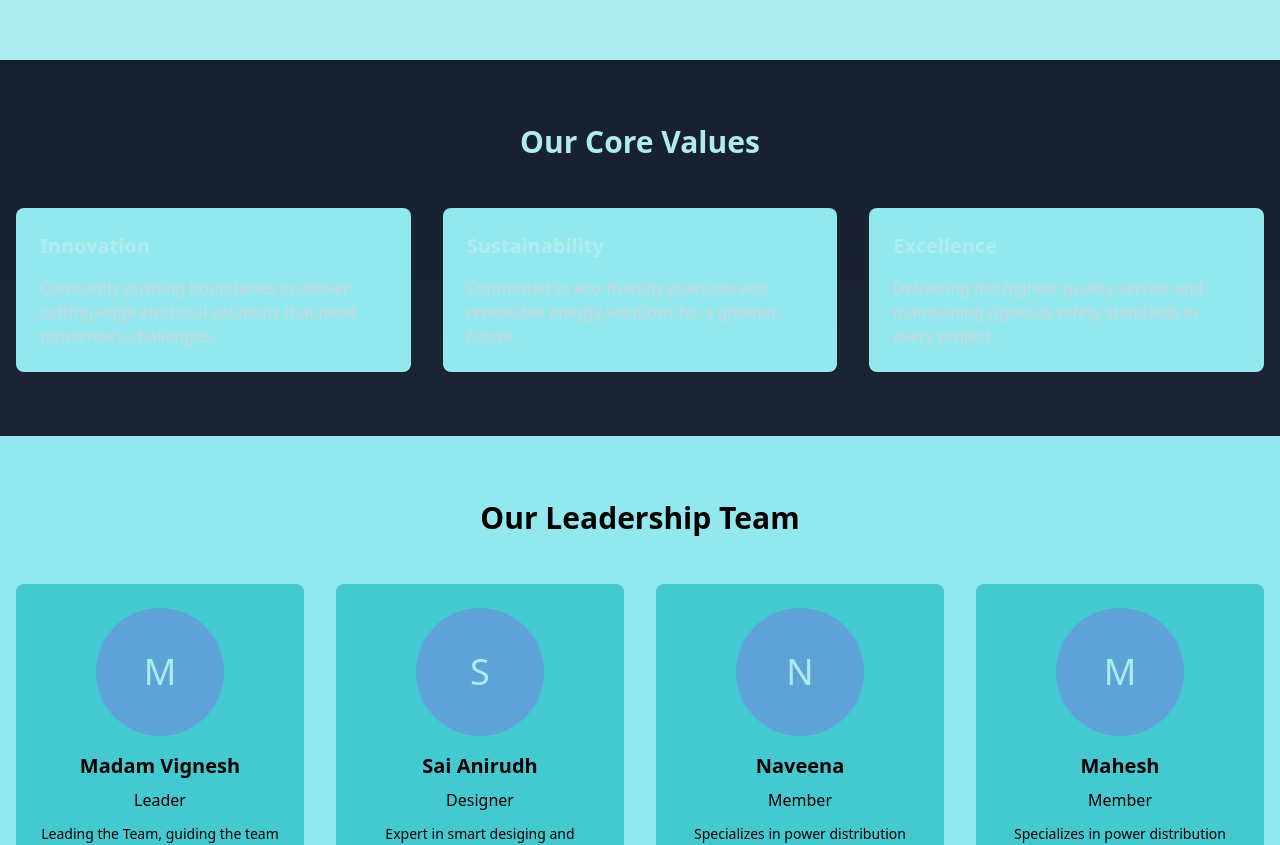
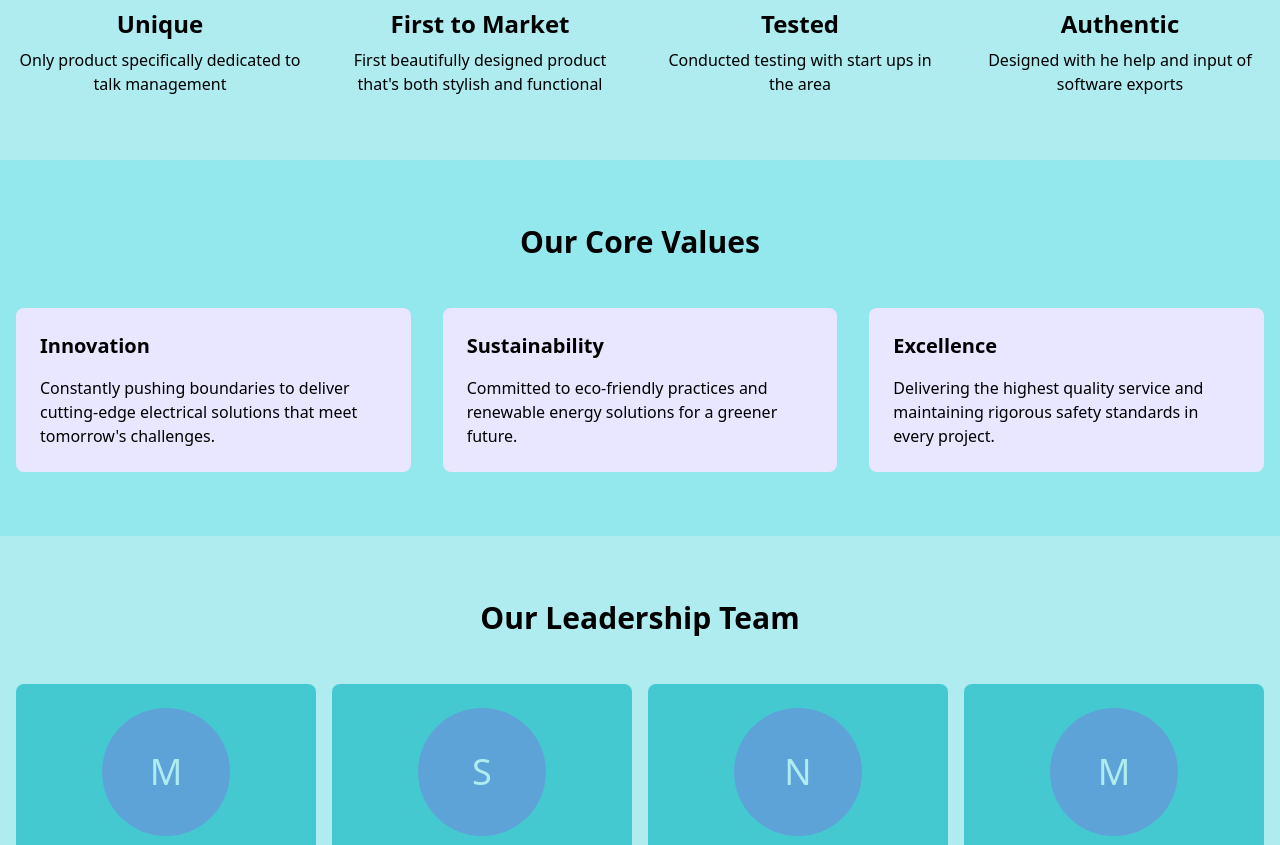
Before and after one commit to madamvignesh/voltranger, a Next.js app: page /about in a window 1280 px wide. Shown: the part 780-1625 px from the top of the page. Built offline with nearby package versions, Linux system fonts and the light colour scheme.

Commit message:
updating about page v1

```diff
--- a/package.json
+++ b/package.json
@@ -20,7 +20,7 @@
   "devDependencies": {
     "@eslint/eslintrc": "^3",
     "@tailwindcss/postcss": "^4.0.14",
-    "@types/node": "^20",
+    "@types/node": "20.17.24",
     "@types/react": "^19",
     "@types/react-dom": "^19",
     "autoprefixer": "^10.4.21",
@@ -29,6 +29,6 @@
     "eslint-config-next": "15.2.2",
     "postcss": "^8.5.3",
     "tailwindcss": "^3.4.17",
-    "typescript": "^5"
+    "typescript": "5.8.2"
   }
 }
--- a/src/app/components/About/About.tsx
+++ b/src/app/components/About/About.tsx
@@ -3,7 +3,7 @@
 export default function AboutSection() {
   const teamMembers = [
     {
-      name: 'Madam Vignesh',
+      name: 'M Vignesh',
       role: 'Leader',
       image: '/assets/images/team/team1.jpg',
       description: 'Leading the Team, guiding the team and making sure the team is on the right track.'
@@ -29,16 +29,16 @@ export default function AboutSection() {
   ];
 
   const stats = [
-    { number: '500+', label: 'Projects Completed' },
-    { number: '15+', label: 'Years Experience' },
-    { number: '100%', label: 'Client Satisfaction' },
-    { number: '50+', label: 'Expert Engineers' }
+    { title: 'Unique', label: 'Only product specifically dedicated to talk management' },
+    { title: 'First to Market', label: 'First beautifully designed product that\'s both stylish and functional' },
+    { title: 'Tested', label: 'Conducted testing with start ups in the area' },
+    { title: 'Authentic', label: 'Designed with he help and input of software exports' }
   ];
 
   return (
     <div className="pt-24 bg-gradient-to-b from-gray-900 to-gray-800 text-black min-h-screen">
       {/* Hero Section */}
-      <section className="container mx-auto px-4 py-12 bg-celeste">
+      <section className="mx-auto px-4 py-12 bg-celeste">
         <div className="max-w-4xl mx-auto text-center">
           <h1 className="text-4xl md:text-5xl font-bold mb-6 ">About Voltranger</h1>
           <p className="text-lg md:text-xl mb-8">
@@ -62,11 +62,12 @@ export default function AboutSection() {
       </section>
 
       {/* Stats Section */}
-      <section className="container mx-auto px-4 py-16 bg-celeste">
+      <section className="mx-auto px-4 py-16 bg-celeste">
+        <h2 className="text-3xl font-bold text-center mb-12">Product Overview</h2>
         <div className="grid grid-cols-2 md:grid-cols-4 gap-8">
           {stats.map((stat, index) => (
             <div key={index} className="text-center">
-              <div className="text-3xl md:text-4xl font-bold mb-2">{stat.number}</div>
+              <div className="text-lg md:text-2xl font-bold mb-2">{stat.title}</div>
               <div className="text-sm md:text-base ">{stat.label}</div>
             </div>
           ))}
@@ -74,24 +75,24 @@ export default function AboutSection() {
       </section>
 
       {/* Values Section */}
-      <section className="container mx-auto px-4 py-16">
-        <h2 className="text-3xl font-bold text-center mb-12 text-celeste">Our Core Values</h2>
+      <section className="mx-auto px-4 py-16 bg-thistle">
+        <h2 className="text-3xl font-bold text-center mb-12 ">Our Core Values</h2>
         <div className="grid grid-cols-1 md:grid-cols-3 gap-8">
-          <div className="bg-thistle p-6 rounded-lg">
-            <h3 className="text-xl font-semibold mb-4 text-celeste">Innovation</h3>
-            <p className="text-gray-300">
+          <div className="bg-lavender p-6 rounded-lg">
+            <h3 className="text-xl font-semibold mb-4 ">Innovation</h3>
+            <p className="text-black">
               Constantly pushing boundaries to deliver cutting-edge electrical solutions that meet tomorrow&apos;s challenges.
             </p>
           </div>
-          <div className="bg-thistle p-6 rounded-lg">
-            <h3 className="text-xl font-semibold mb-4 text-celeste">Sustainability</h3>
-            <p className="text-gray-300">
+          <div className="bg-lavender p-6 rounded-lg">
+            <h3 className="text-xl font-semibold mb-4 text-black">Sustainability</h3>
+            <p className="text-black">
               Committed to eco-friendly practices and renewable energy solutions for a greener future.
             </p>
           </div>
-          <div className="bg-thistle p-6 rounded-lg">
-            <h3 className="text-xl font-semibold mb-4 text-celeste">Excellence</h3>
-            <p className="text-gray-300">
+          <div className="bg-lavender p-6 rounded-lg">
+            <h3 className="text-xl font-semibold mb-4 text-black">Excellence</h3>
+            <p className="text-black">
               Delivering the highest quality service and maintaining rigorous safety standards in every project.
             </p>
           </div>
@@ -99,10 +100,10 @@ export default function AboutSection() {
       </section>
 
       {/* Team Section */}
-      <section className="bg-thistle py-16">
-        <div className="container mx-auto px-4">
+      <section className="bg-celeste py-16">
+        <div className="mx-auto px-4">
           <h2 className="text-3xl font-bold text-center mb-12">Our Leadership Team</h2>
-          <div className="grid grid-cols-1 md:grid-cols-4 gap-8">
+          <div className="grid grid-cols-1 md:grid-cols-4 gap-4">
             {teamMembers.map((member, index) => (
               <div key={index} className="bg-robin rounded-lg p-6 text-center">
                 <div className="relative w-32 h-32 mx-auto mb-4">
@@ -118,8 +119,6 @@ export default function AboutSection() {
           </div>
         </div>
       </section>
-
-
     </div>
   );
 }
```
Also changed, not shown: 1 other file (tests, documents, lock files or other folders).
